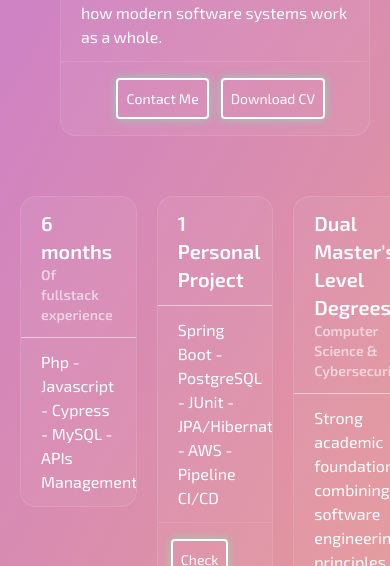
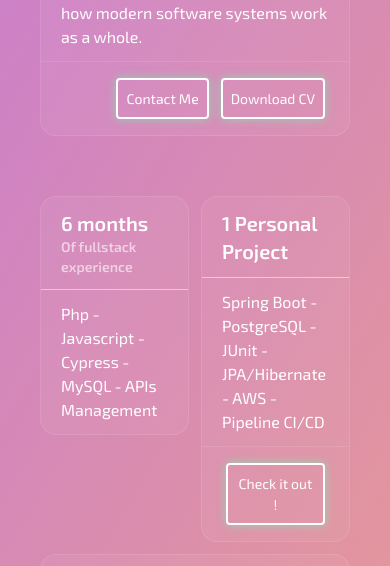
Before and after one commit to kevjaul/portfolio, a React (Vite) app: page / in a window 390 px wide. Shown: the part 1002-1568 px from the top of the page. Built offline with nearby package versions, Linux system fonts and the light colour scheme.

Commit message:
fix(smallDeviceBahivor): Scroll suggestion appear one time only , recenter About Card

```diff
--- a/src/components/Card.tsx
+++ b/src/components/Card.tsx
@@ -29,7 +29,9 @@ function Card({
           {children}
         </div>
         {cardFooter && (
-          <div className="border-t border-white/10 px-5 py-2">{cardFooter}</div>
+          <div className="border-t border-white/10 md:px-5 py-2">
+            {cardFooter}
+          </div>
         )}
       </div>
     </div>
--- a/src/components/Footer.tsx
+++ b/src/components/Footer.tsx
@@ -4,11 +4,15 @@ import FadeIn from "./animations/FadeIn";
 
 function Footer() {
   const [scrolled, setScrolled] = useState(false);
+  const [hasBeenScrolled, setHasBeenScrolled] = useState(false);
   const footerButtons = ["CV", "Contact me !"];
 
   useEffect(() => {
     const onScroll = () => {
       setScrolled(window.scrollY > 150);
+      if (window.scrollY > 150) {
+        setHasBeenScrolled(true);
+      }
     };
 
     window.addEventListener("scroll", onScroll);
@@ -36,6 +40,7 @@ function Footer() {
           </FadeIn>
         </motion.div>
       ) : (
+        !hasBeenScrolled && (
           <motion.div
             initial={{ opacity: 0, y: 20 }}
             animate={{ opacity: 1, y: 0 }}
@@ -49,6 +54,7 @@ function Footer() {
               Scroll to explore
             </span>
           </motion.div>
+        )
       )}
     </footer>
   );
--- a/src/components/HomeSection.tsx
+++ b/src/components/HomeSection.tsx
@@ -33,7 +33,10 @@ function HomeSection() {
         </div>
       </FadeIn>
       <div className="flex flex-col-reverse lg:flex-row">
-        <FadeIn direction="left" className="lg:w-1/2 h-full w-fullself-start">
+        <FadeIn
+          direction="left"
+          className="lg:w-1/2 h-full w-fullself-start translate-x-[-20px]"
+        >
           <Card
             cardTitle="About me"
             cardFooter={
@@ -59,7 +62,7 @@ function HomeSection() {
             </span>{" "}
             to better understand how modern software systems work as a whole.
           </Card>
-          <div className="grid grid-cols-3 gap-5 mt-15">
+          <div className="grid xl:grid-cols-3 grid-cols-2 md:gap-5 gap-3 mt-15 mx-10">
             <Card
               cardTitle="6 months"
               cardSubTitle="Of fullstack experience"
@@ -83,6 +86,7 @@ function HomeSection() {
             <Card
               cardTitle="Dual Master's-Level Degrees"
               cardSubTitle="Computer Science & Cybersecurity"
+              className="col-span-2 xl:col-span-1"
             >
               Strong academic foundation combining software engineering
               principles with cybersecurity, enabling me to build reliable and
```
Lines whose indentation alone changed are shown as unchanged.
